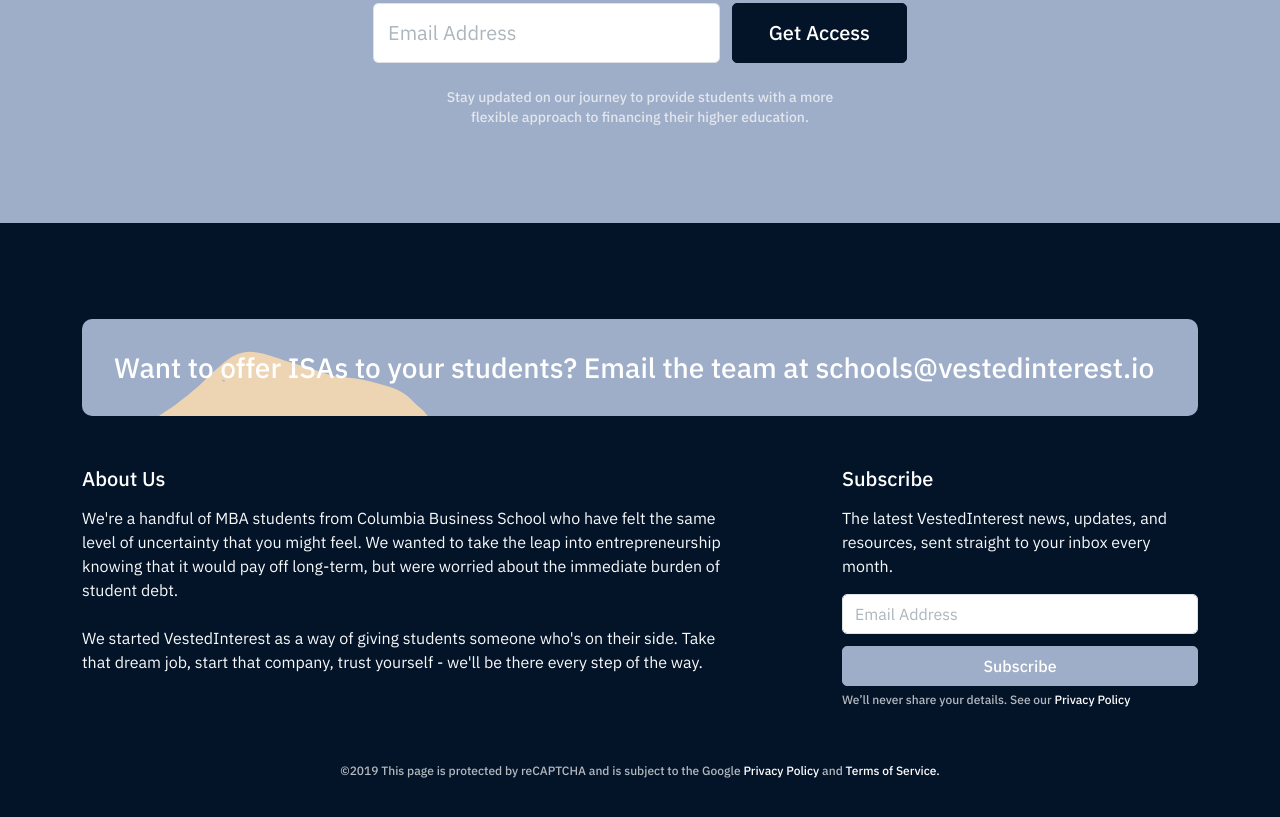
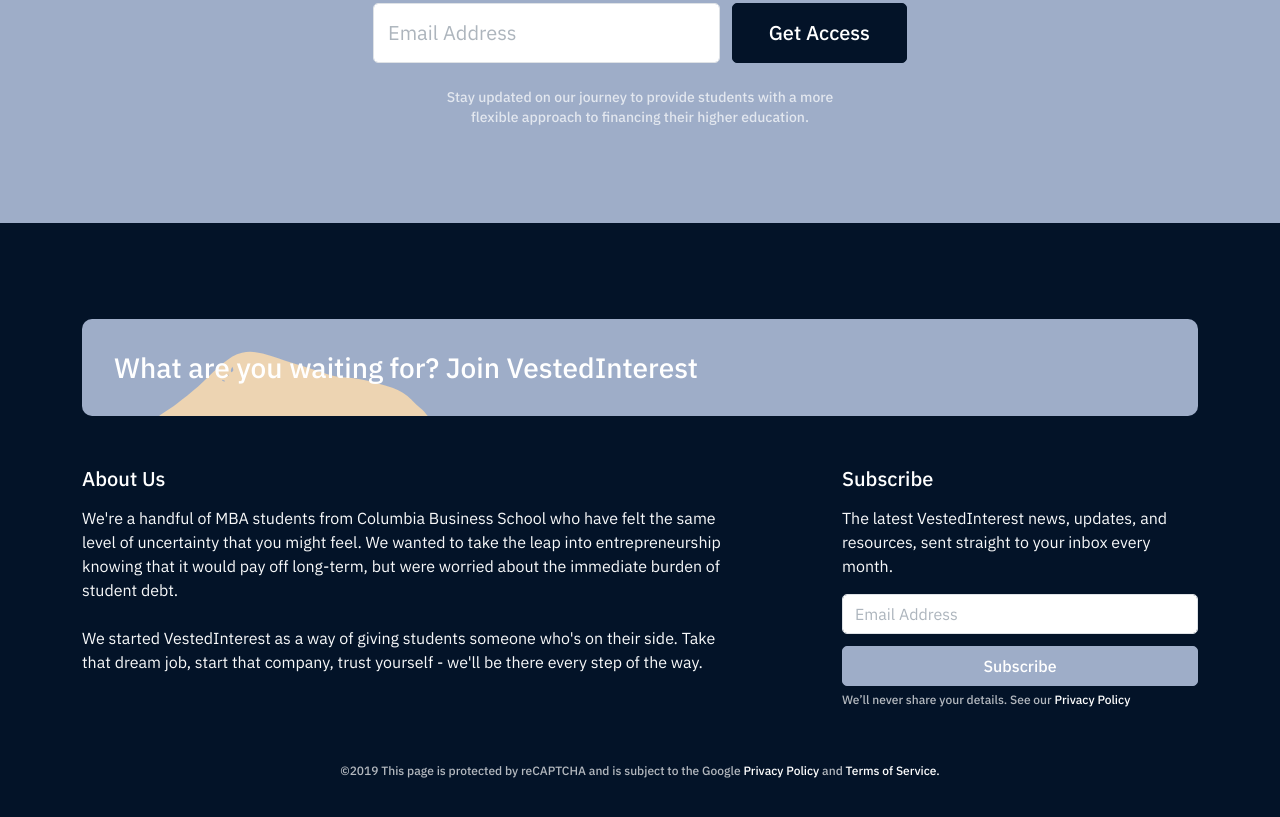
Before and after one commit to basil-personal/vested-interest, a plain HTML site: page index.html in a window 1280 px wide. Shown: the part 2650-3467 px from the top of the page. Drawn offline with Linux system fonts and the light colour scheme; a script that the page names is missing; a web font is replaced by a local one.

Commit message:
Update index.html

```diff
--- a/index.html
+++ b/index.html
@@ -1005,7 +1005,7 @@ Our application process helps us determine your future earning potential so that
           <div class="col">
             <div class="card card-body border-0 o-hidden mb-0 bg-primary text-light">
            <div class="position-relative d-flex flex-column flex-md-row justify-content-between align-items-center">
-                <div class="h3 text-center mb-md-0">Want to offer ISAs to your students? Email the team at schools@vestedinterest.io</div>
+                <div class="h3 text-center mb-md-0">What are you waiting for? Join VestedInterest</div>
                <!-- <a href="#" class="btn btn-lg btn-white">
       Learn More
     </a>-->
```
